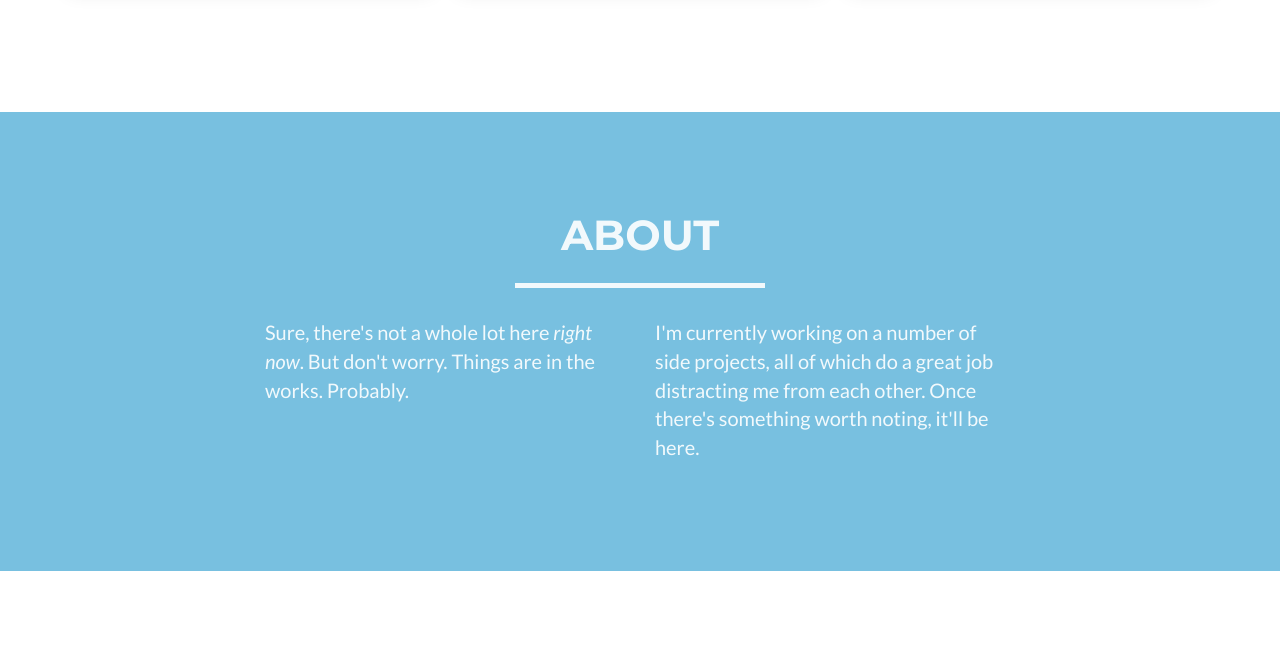
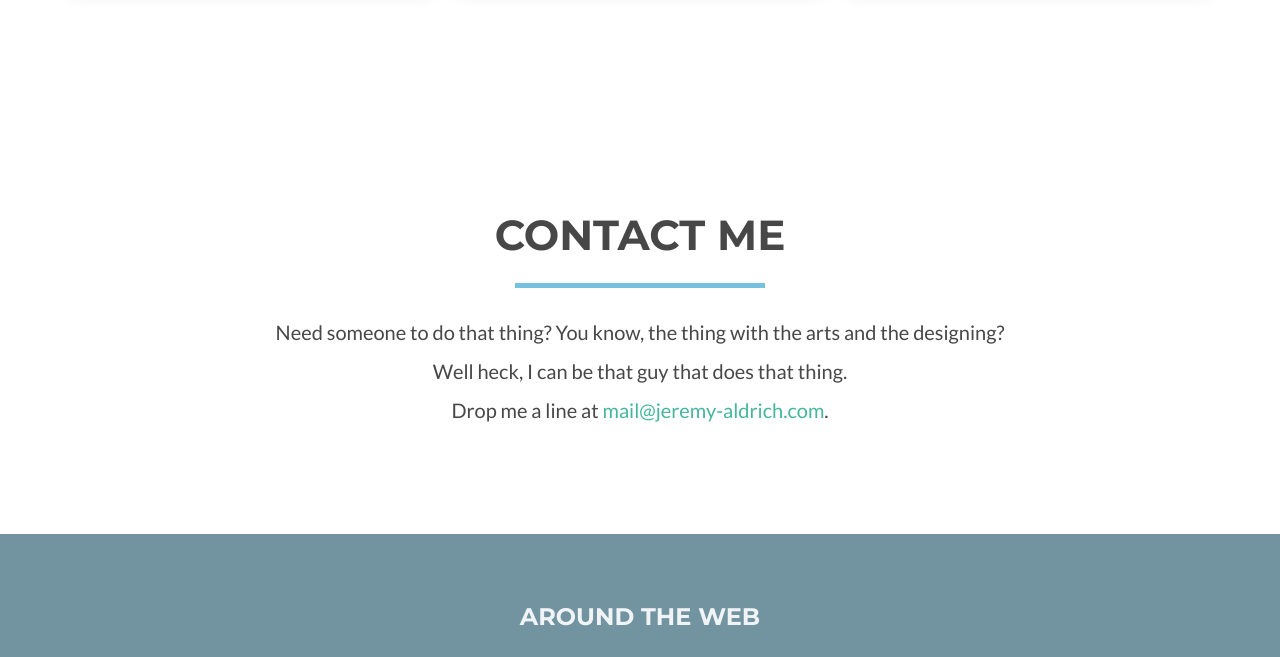
Before and after one commit to jsaldrich1/jsaldrich1.github.io, a website: page index.html in a window 1280 px wide. Shown: the part 1250-1907 px from the top of the page. Drawn offline with nearby package versions, Linux system fonts and the light colour scheme.

Commit message:
remove About section, nav

```diff
--- a/index.html
+++ b/index.html
@@ -52,9 +52,6 @@
                     </li>
                     <li class="page-scroll">
                         <a href="#portfolio">Portfolio</a>
-                    </li>
-                    <li class="page-scroll">
-                        <a href="#about">About</a>
                     </li>
                     <li class="page-scroll">
                         <a href="#contact">Contact</a>
@@ -157,32 +154,6 @@
         </div>
     </section>
 
-    <!-- About Section -->
-    <section class="success" id="about">
-        <div class="container">
-            <div class="row">
-                <div class="col-lg-12 text-center">
-                    <h2>About</h2>
-                    <hr class="star-light">
-                </div>
-            </div>
-            <div class="row">
-                <div class="col-lg-4 col-lg-offset-2">
-                    <p>Sure, there's not a whole lot here <i>right now</i>. But don't worry. Things are in the works. Probably.</p>
-                </div>
-                <div class="col-lg-4">
-                    <p>I'm currently working on a number of side projects, all of which do a great job distracting me from each other. Once there's something worth noting, it'll be here.</p>
-                </div>
-                <!-- commenting this div out until I figure something better out
-                <div class="col-lg-8 col-lg-offset-2 text-center">
-                    <a href="#" class="btn btn-lg btn-outline">
-                        <i class="fa fa-download"></i> Download Theme
-                    </a>
-                </div>
-                -->
-            </div>
-        </div>
-    </section>
 
     <!-- Contact Section -->
     <section id="contact">
```
